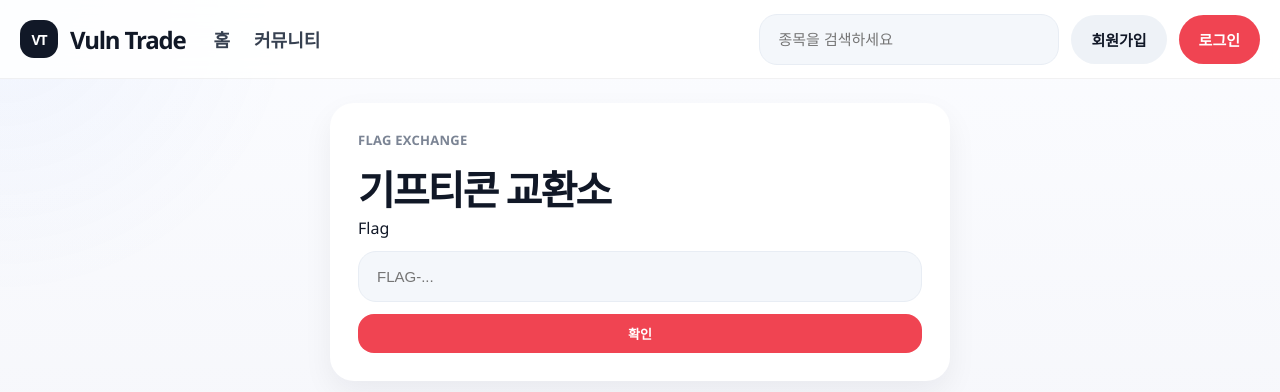
After one commit to sangcsy/Vuln_Trade, a Flask app: page /vuln_flag in a window 1280 px wide. The commit adds this page. Shown: the top 392 px of the page. Run offline with Flask 3, Linux system fonts and the light colour scheme.

Commit message:
Add flag reward exchange

```diff
--- a/app/src/routes/main.py
+++ b/app/src/routes/main.py
@@ -1,9 +1,10 @@
 import json
+import os
 from datetime import datetime, timedelta, timezone
 
 KST = timezone(timedelta(hours=9))
 
-from flask import Blueprint, flash, jsonify, redirect, render_template, request, session, url_for
+from flask import Blueprint, abort, current_app, flash, jsonify, redirect, render_template, request, send_file, session, url_for
 
 from ..db import get_db
 from ..services.news_service import stock_news_items
@@ -13,6 +14,10 @@ from ..utils.decorators import login_required
 main_bp = Blueprint("main", __name__)
 
 HOME_HISTORY_LIMIT = 60
+REWARD_BALANCE_THRESHOLD = 30_000_000_000
+REWARD_EXCLUDED_USERNAME = "user162"
+REWARD_FLAG = "FLAG-VT-300EOK-CLUB"
+REWARD_IMAGE_NAME = "starbucks_americano_gifticon.png"
 
 
 def transaction_label(tx_type):
@@ -206,6 +211,7 @@ def load_home_data():
 @main_bp.app_context_processor
 def inject_user():
     user = None
+    reward_flag = None
     if session.get("user_id"):
         db = get_db()
         with db.cursor() as cursor:
@@ -214,12 +220,39 @@ def inject_user():
                 (session["user_id"],),
             )
             user = cursor.fetchone()
-    return {"current_user": user}
+        if (
+            user
+            and user["role"] != "admin"
+            and user["username"] != REWARD_EXCLUDED_USERNAME
+            and user["balance"] >= REWARD_BALANCE_THRESHOLD
+        ):
+            reward_flag = REWARD_FLAG
+    return {"current_user": user, "reward_flag": reward_flag}
 
 
 @main_bp.route("/")
 def index():
     return render_template("index.html", **load_home_data())
+
+
+@main_bp.route("/vuln_flag", methods=["GET", "POST"])
+def vuln_flag():
+    if request.method == "POST":
+        submitted_flag = request.form.get("flag", "").strip()
+        if submitted_flag == REWARD_FLAG:
+            return redirect(url_for("main.vuln_flag_image", token=REWARD_FLAG))
+        flash("flag 값이 올바르지 않습니다.", "error")
+    return render_template("vuln_flag.html")
+
+
+@main_bp.route("/vuln_flag/reward/<path:token>")
+def vuln_flag_image(token):
+    if token != REWARD_FLAG:
+        abort(404)
+    reward_path = os.path.join(current_app.root_path, "rewards", REWARD_IMAGE_NAME)
+    if not os.path.exists(reward_path):
+        abort(404)
+    return send_file(reward_path, mimetype="image/png")
 
 
 @main_bp.route("/market-snapshot")
--- a/app/src/static/css/style.css
+++ b/app/src/static/css/style.css
@@ -782,6 +782,69 @@ a {
   margin-top: 12px;
   line-height: 1.7;
   color: #374151;
+}
+
+.reward-banner {
+  position: relative;
+  overflow: hidden;
+  margin-bottom: 30px;
+  border: 1px solid #60a5fa;
+  background:
+    radial-gradient(circle at 12% 20%, rgba(255, 255, 255, 0.9), transparent 22%),
+    linear-gradient(135deg, #dbeafe 0%, #60a5fa 34%, #2563eb 68%, #1e3a8a 100%);
+  color: #081f4d;
+  box-shadow: 0 18px 45px rgba(37, 99, 235, 0.28);
+}
+
+.reward-banner strong {
+  display: block;
+  margin-bottom: 8px;
+  font-size: 26px;
+  text-shadow: 0 1px 0 rgba(255, 255, 255, 0.55);
+}
+
+.reward-banner p {
+  position: relative;
+  margin: 0 0 10px;
+  font-weight: 700;
+}
+
+.reward-banner code {
+  display: inline-block;
+  padding: 10px 12px;
+  border-radius: 8px;
+  background: rgba(17, 24, 39, 0.94);
+  color: #fff;
+  font-weight: 700;
+  box-shadow: inset 0 0 0 1px rgba(255, 255, 255, 0.15);
+}
+
+.reward-banner .eyebrow {
+  position: relative;
+  color: #1e3a8a;
+}
+
+.reward-shine {
+  position: absolute;
+  inset: -40% auto auto -20%;
+  width: 55%;
+  height: 200%;
+  transform: rotate(18deg);
+  background: linear-gradient(90deg, transparent, rgba(255, 255, 255, 0.42), transparent);
+}
+
+.reward-code-row {
+  position: relative;
+  display: flex;
+  flex-wrap: wrap;
+  gap: 10px;
+  align-items: center;
+  margin-top: 12px;
+}
+
+.flag-exchange-card {
+  max-width: 620px;
+  margin: 0 auto;
 }
 
 h1,
--- a/app/src/templates/base.html
+++ b/app/src/templates/base.html
@@ -51,6 +51,17 @@
           </div>
         {% endif %}
       {% endwith %}
+      {% if reward_flag %}
+        <section class="card reward-banner">
+          <div class="reward-shine"></div>
+          <p class="eyebrow">Event unlocked</p>
+          <strong>300억 클럽 달성</strong>
+          <p>flag를 찾았습니다. 숨겨진 교환 경로를 찾아 이 값을 넣어 보세요.</p>
+          <div class="reward-code-row">
+            <code>{{ reward_flag }}</code>
+          </div>
+        </section>
+      {% endif %}
       {% block content %}{% endblock %}
     </main>
 
--- /dev/null
+++ b/app/src/templates/vuln_flag.html
@@ -0,0 +1,13 @@
+{% extends "base.html" %}
+{% block title %}Flag Exchange{% endblock %}
+{% block content %}
+<section class="card flag-exchange-card">
+  <p class="eyebrow">Flag Exchange</p>
+  <h1>기프티콘 교환소</h1>
+  <form method="post" class="form-card compact">
+    <label>Flag</label>
+    <input type="text" name="flag" placeholder="FLAG-...">
+    <button type="submit" class="button primary inline-btn action-chip">확인</button>
+  </form>
+</section>
+{% endblock %}
```
Also changed, not shown: app/src/rewards/starbucks_americano_gifticon.png (added).
